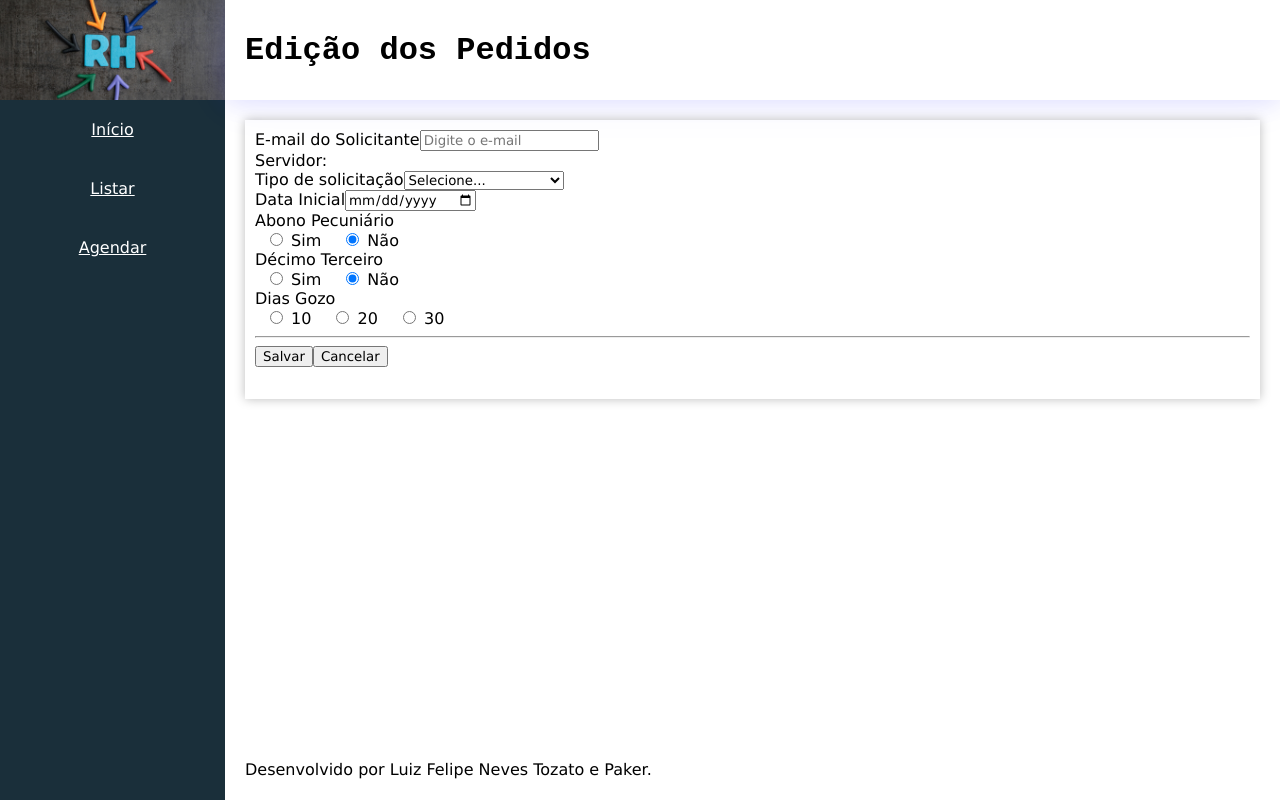
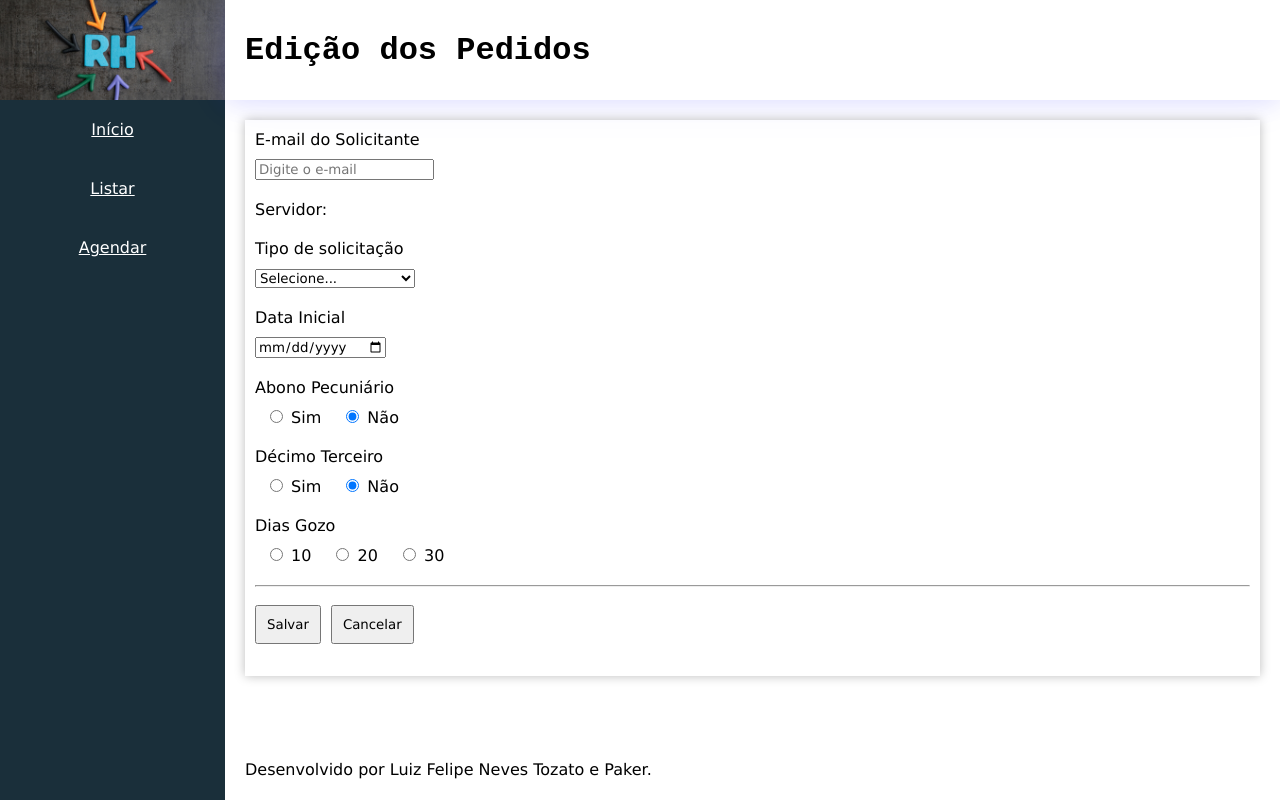
Before and after one commit to LuizTozato/siterh, a React (Create React App) app in the folder siterh/: page /atualizar in a window 1280 px wide. Built offline with nearby package versions, Linux system fonts and the light colour scheme; no server answers.

Commit message:
Update page layout fixed

```diff
--- a/siterh/src/components/atualizar/Atualizar.css
+++ b/siterh/src/components/atualizar/Atualizar.css
@@ -0,0 +1,22 @@
+.form-atualizar .row > label:first-child {
+    display: block;
+    margin-bottom: 10px;
+}
+
+.form-atualizar .row {
+    margin-bottom: 20px;
+}
+
+.radio_group label {
+    margin: 10px;
+}
+
+.form-atualizar div.buttons {
+    display: flex;
+}
+
+.form-atualizar div.buttons button {
+    margin-top: 10px;
+    margin-right: 10px;
+    padding: 10px;
+}
--- a/siterh/src/components/atualizar/Atualizar.jsx
+++ b/siterh/src/components/atualizar/Atualizar.jsx
@@ -115,7 +115,7 @@ export default class Atualizar extends Component {
     renderForm() {
         //JSX que renderizará o formulário
         return (
-            <form className="form">
+            <form className="form-atualizar">
                 <div className="row">
                     <label>E-mail do Solicitante</label>
                     <input
--- a/siterh/src/components/homepage/Home.jsx
+++ b/siterh/src/components/homepage/Home.jsx
@@ -19,6 +19,8 @@ export default class Home extends Component {
         }
     }
 
+
+    //===== JSX =================
     renderForm() {
         return(
             <form className="form-home">
```
